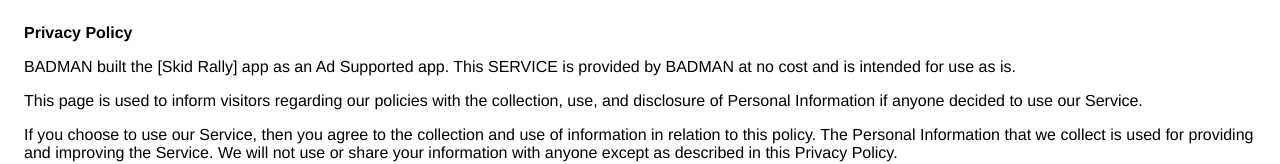
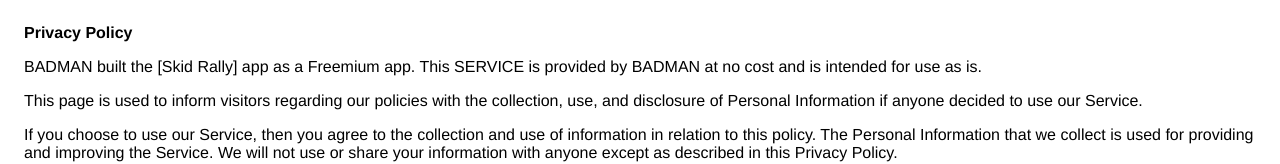
Before and after one commit to GenrihGrigoryan/badmangames, a plain HTML site: page skidrally-privacy.html in a window 1280 px wide. Shown: the top 164 px of the page. Drawn offline with Linux system fonts and the light colour scheme.

Commit message:
Update skidrally-privacy.html

```diff
--- a/skidrally-privacy.html
+++ b/skidrally-privacy.html
@@ -9,7 +9,7 @@
     <body>
     <strong>Privacy Policy</strong> <p>
                   BADMAN built the [Skid Rally] app as
-                  an Ad Supported app. This SERVICE is provided by
+                  a Freemium app. This SERVICE is provided by
                   BADMAN at no cost and is intended for use as
                   is.
                 </p> <p>
@@ -104,6 +104,6 @@
                 </p> <p>This policy is effective as of 2020-06-16</p> <p><strong>Contact Us</strong></p> <p>
                   If you have any questions or suggestions about our
                   Privacy Policy, do not hesitate to contact us at [contact@badmangames.com].
-
+                </p>
     </body>
     </html>
```
